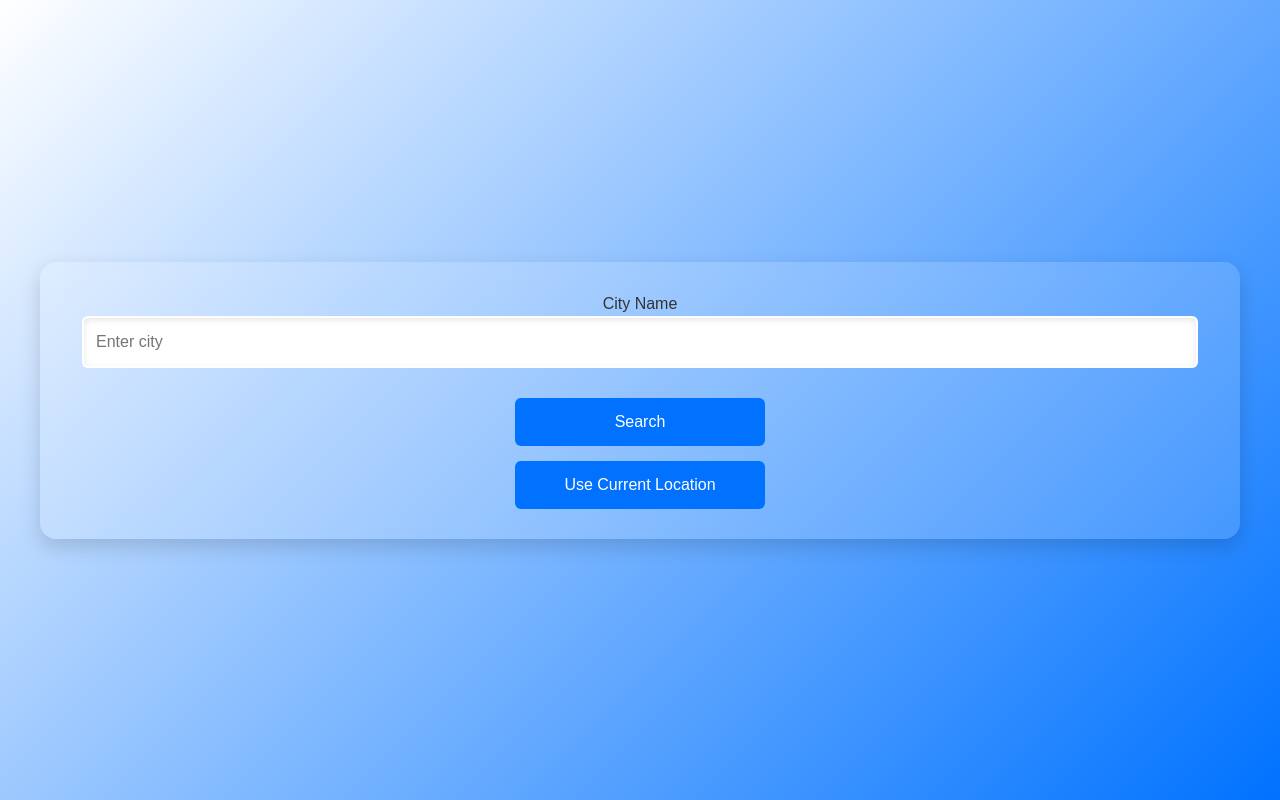
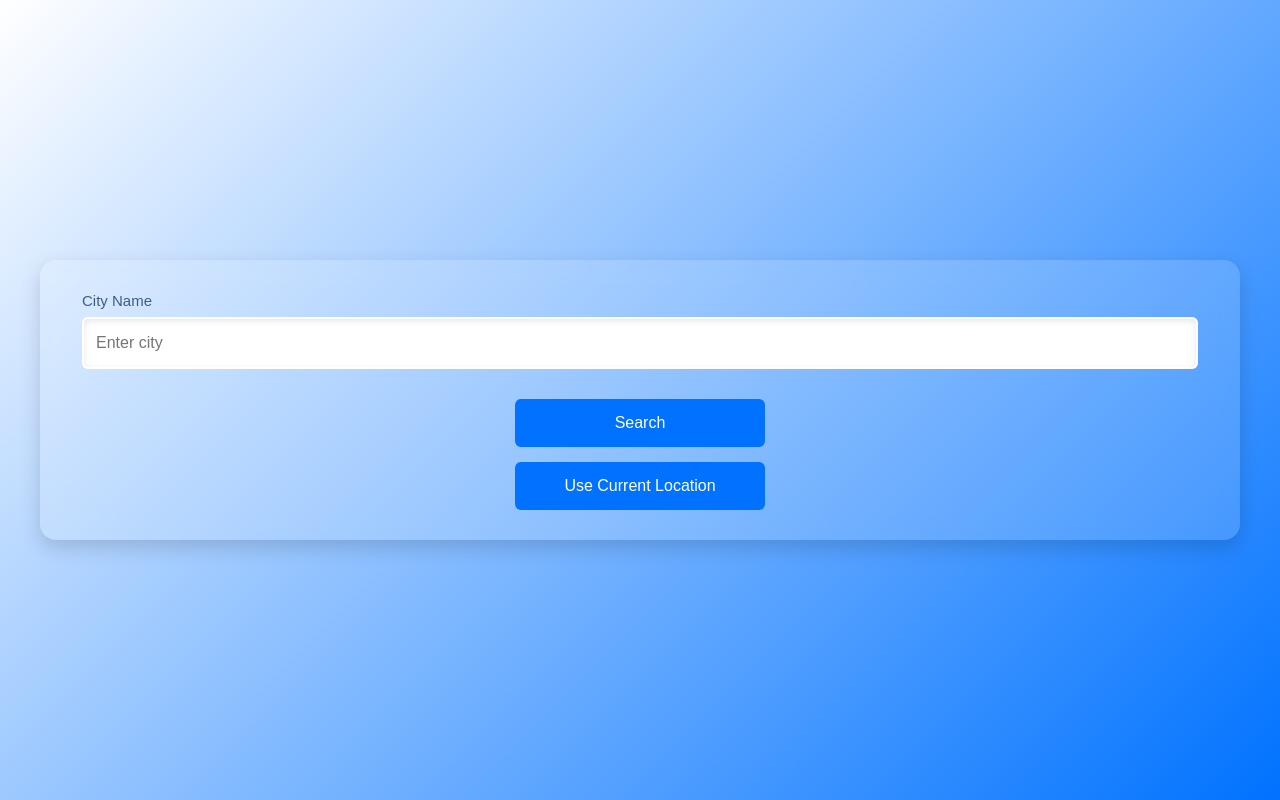
Before and after one commit to Erica-Livia/weather-dashboard, a React app: page / in a window 1280 px wide. Shown: the top 800 px of the page. Built offline with nearby package versions, Linux system fonts and the light colour scheme; the HTML template or start-up script is replaced by a standard one.

Commit message:
feat: style the input label

```diff
--- a/src/styles.css
+++ b/src/styles.css
@@ -48,6 +48,14 @@ input[type='text'] {
 input[type='text']:focus {
   outline: none;
   border: 2px solid #0072ff;
+}
+label {
+  display: block;
+  text-align: left;
+  margin-bottom: 5px;
+  font-size: 15px;
+  margin-left: 12px;
+  color:#3f5d83
 }
 
 button {
```
